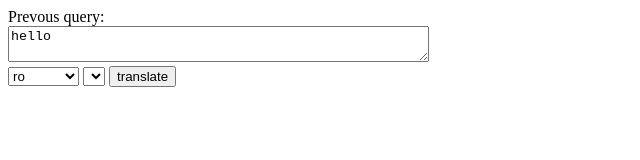
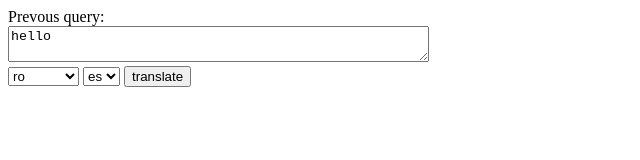
Before and after one commit to famer/translationapi, a plain HTML site: page index.html in a window 1280 px wide. Shown: the full height of the page, 0-640 px from the left. Drawn offline with nearby package versions, Linux system fonts and the light colour scheme.

Commit message:
Update index.html
Language from change fixture

```diff
--- a/index.html
+++ b/index.html
@@ -28,7 +28,7 @@
             var languageTo = supported_pairs[val][i];
             $('#languageTo').append($('<option></option>').html(languageTo).val(languageTo))
           }
-        })
+        }).change()
 
 
     });
```
